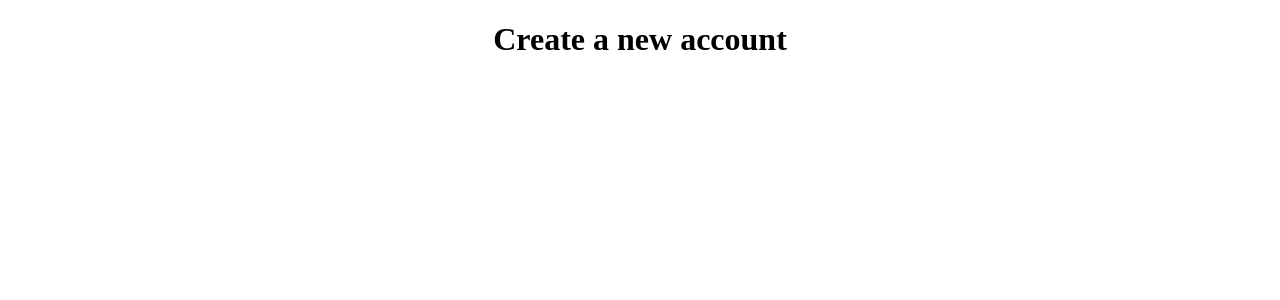
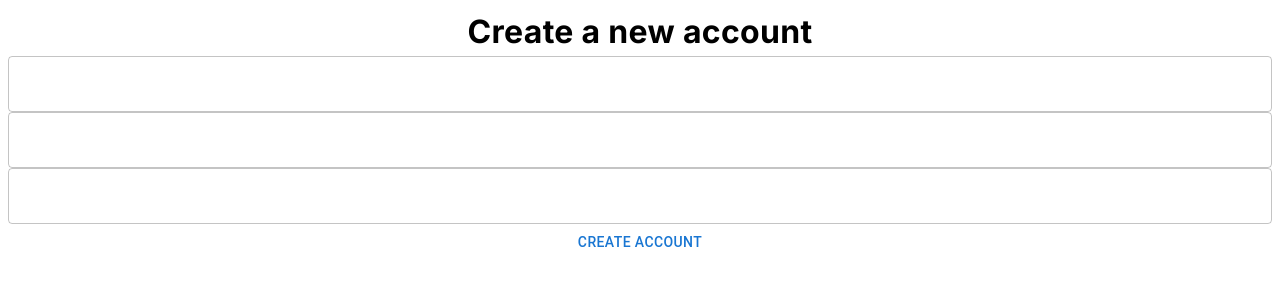
Before and after one commit to Project-Chirp/chirp-frontend, a React (Create React App) app: page / in a window 1280 px wide. Shown: the top 300 px of the page. Built offline with nearby package versions, Linux system fonts and the light colour scheme.

Commit message:
Components made

```diff
--- a/src/App.js
+++ b/src/App.js
@@ -1,7 +1,7 @@
 import "./App.css";
 import Login from "./pages/Login.tsx";
 import Register from "./pages/Register.tsx";
-import Welcome from "./pages/Welcome.tsx";
+//import Welcome from "./pages/Welcome.tsx";
 import { Route, Routes } from "react-router-dom";
 
 function App() {
--- a/src/pages/Register.tsx
+++ b/src/pages/Register.tsx
@@ -1,11 +1,26 @@
 import React from 'react'
+import "../styles/Register.css";
+// import { InputLabel } from '@mui/material'
+import Box from '@mui/material/Box';
+import Typography from '@mui/material/Typography';
+import TextField from '@mui/material/TextField';
+import Button from '@mui/material/Button';
 
 const Register = () => {
   return (
     <div>
-      <h1>Create a new account</h1>
+      <form>
+        <Box display={"flex"} flexDirection={"column"}>
+            <Typography fontFamily={'Inter'} fontWeight={700} fontSize={32}>Create a new account</Typography>
+            <TextField />
+            <TextField />
+            <TextField />
+            <Button>Create account</Button>
+        </Box>
+      </form>
+
     </div>
   )
 }
 
-export default Register
+export default Register;
--- a/src/styles/Register.css
+++ b/src/styles/Register.css
@@ -0,0 +1,3 @@
+h1 {
+    font-family: 'Inter';
+}
```
